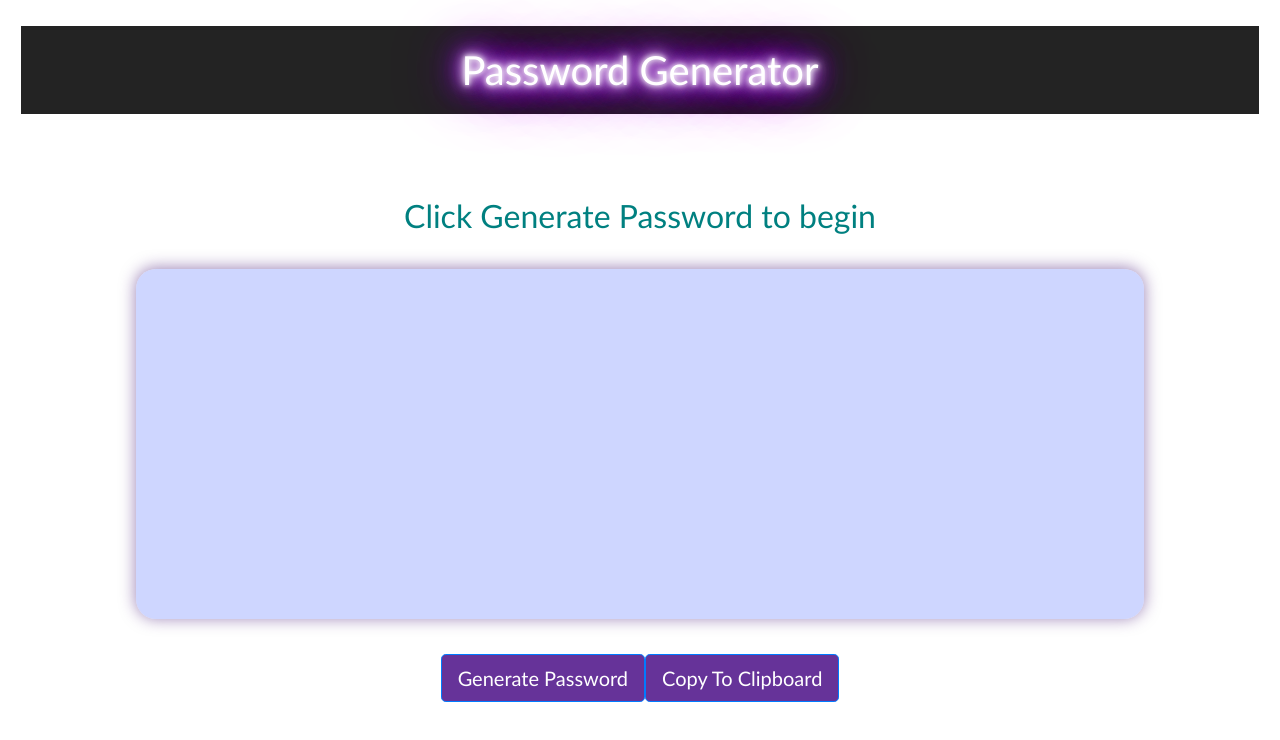
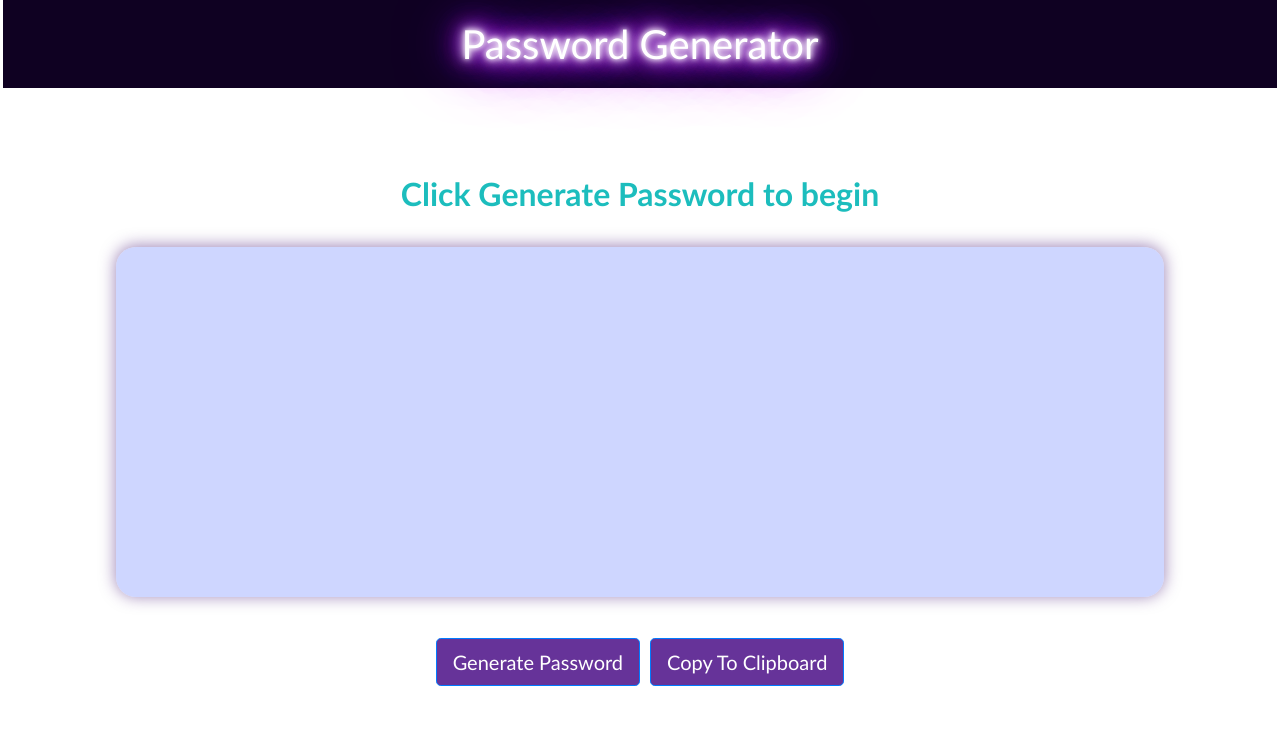
Before and after one commit to Inbary-s/password-generator, a plain HTML site: page index.html in a window 1280 px wide. Drawn offline with nearby package versions, Linux system fonts and the light colour scheme.

Commit message:
updated style colors

```diff
--- a/assets/style.css
+++ b/assets/style.css
@@ -5,44 +5,32 @@
     margin: 2% 10% 2% 10%;
     border-radius: 20px;
     box-shadow: 0px -1px 15px 1px rgba(76, 29, 122, 0.507);
-
-  }
-
-  .row{
-      align-items: center;
-
 }
 body{
-      padding: 2%;
     font-family: 'Gill Sans', 'Gill Sans MT', Calibri, 'Trebuchet MS', sans-serif;
     width: 100%;
 }
-
 h1 {
     text-align: center;
-      color: rebeccapurple;
     top: 0;
     padding: 20px 35% 20px 35%;
     color: #FFFFFF;
-      background: #232323;
+    background: #0f0122;
     text-shadow: 0 0 5px #FFF, 0 0 10px #FFF, 0 0 15px #FFF, 0 0 20px #c918ff, 0 0 30px rgb(143, 24, 255), 0 0 40px rgb(182, 24, 255), 0 0 55px rgb(182, 24, 255), 0 0 30px rgb(143, 24, 255), 0 0 75px #8418ff;
     color: #FFFFFF;
 }
-
-
 h2 {
-        color: teal;
+    color: rgb(28, 189, 189);
+    font-weight: 600;
     text-align: center;
     margin-top: 6%;
 }
-
 h3 {
     text-align: center;
     margin: 5%;
     color: teal;
     font-weight: bold;
 }
-
 h4 {
     overflow-wrap: break-word;
     padding: 10px;
@@ -52,18 +40,16 @@
     font-size: 200%;
     text-align: center;
 }
-
 .btns {
     padding-top: 10px;
 }
-
 .btn {
 background-color: rebeccapurple;
 color: white;
+margin: 5px;
 }
-
 .btn:hover {
-    background-color: teal;
+background-color: rgb(28, 189, 189);
 }
 
 @media (max-width:500px) {
```
Lines whose indentation alone changed are shown as unchanged.
